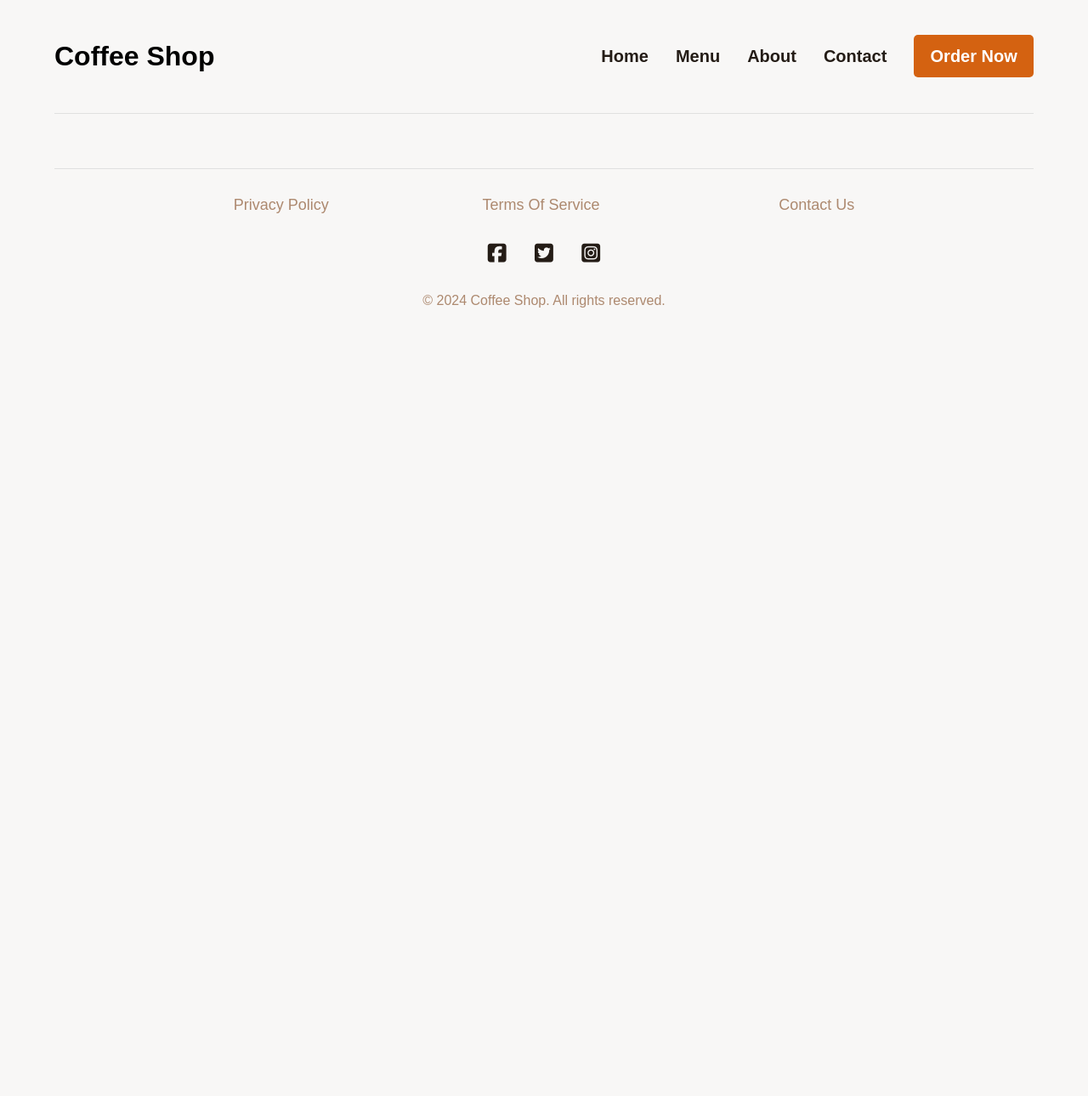
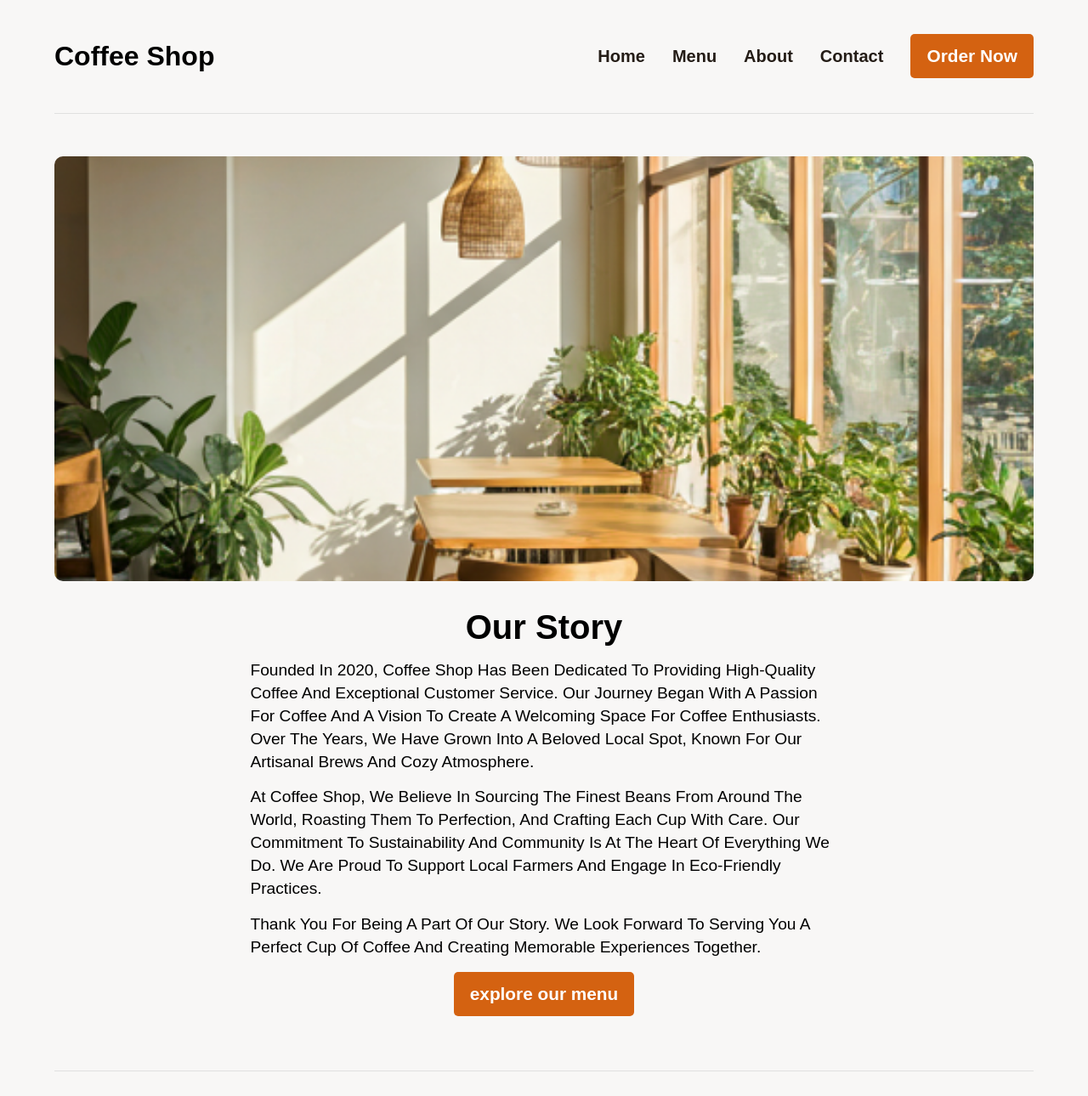
Before and after one commit to Eng-Mohamed-Raya/IP-Project, a plain HTML site: page about.html in a window 1280 px wide. Shown: the top 1290 px of the page at 85% size. Before the commit the page ends 800 px from the top, so only its background shows below. Drawn offline with Linux system fonts and the light colour scheme.

Commit message:
feat/about page

```diff
--- a/about.html
+++ b/about.html
@@ -8,13 +8,22 @@
      <link rel="stylesheet" href="https://cdnjs.cloudflare.com/ajax/libs/font-awesome/7.0.1/css/all.min.css" integrity="sha512-2SwdPD6INVrV/lHTZbO2nodKhrnDdJK9/kg2XD1r9uGqPo1cUbujc+IYdlYdEErWNu69gVcYgdxlmVmzTWnetw==" crossorigin="anonymous" referrerpolicy="no-referrer" />
     <!-- styles -->
     <link rel="stylesheet" href="css/main.css">
+    <link rel="stylesheet" href="css/about.css">
 </head>
 <body>
     <!-- header -->
     <script src="./js/header.js"></script>
-
-
-
+    <!-- about -->
+        <div class="container about-section">
+            <div class="about-img"></div>
+            <div class="about-content">
+                <h2>our story</h2>
+                <p>Founded in 2020, Coffee Shop has been dedicated to providing high-quality coffee and exceptional customer service. Our journey began with a passion for coffee and a vision to create a welcoming space for coffee enthusiasts. Over the years, we have grown into a beloved local spot, known for our artisanal brews and cozy atmosphere.</p>
+                <p>At Coffee Shop, we believe in sourcing the finest beans from around the world, roasting them to perfection, and crafting each cup with care. Our commitment to sustainability and community is at the heart of everything we do. We are proud to support local farmers and engage in eco-friendly practices.</p>
+                <p>Thank you for being a part of our story. We look forward to serving you a perfect cup of coffee and creating memorable experiences together.</p>
+                <a href="./menu.html" class="btn">explore our menu</a>
+            </div>
+        </div>
 
     <!-- footer -->
     <script src="./js/footer.js"></script>
--- /dev/null
+++ b/css/about.css
@@ -0,0 +1,46 @@
+
+.about-section{
+    margin: 50px auto;
+}
+.about-img{
+    height: 500px;
+    background-image: url(../img/about.png);
+    background-size: cover;
+    background-position: center;
+    background-repeat: no-repeat;
+    overflow: hidden;
+    border-radius: 10px;
+
+}
+.about-content{
+    width:60%;
+    margin:2rem auto;
+    display: flex;
+    flex-direction: column;
+    justify-content: center;
+    align-items: center;
+    gap: 15px;
+}
+.about-content h2{
+    text-transform: capitalize;
+    font-size: 2.5rem;
+    font-weight: 900;
+}
+.about-content p{
+    text-transform: capitalize;
+    font-size: 1.2rem;
+    font-weight: 500;
+    line-height: 1.4;
+}
+@media screen and (max-width: 900px){
+    .about-content{
+        width: 80%;
+        padding: 0 1rem;
+    }
+}
+@media screen and (max-width: 576px){
+    .about-content{
+        width: 100%;
+        text-wrap: balance;
+    }
+}
--- a/css/main.css
+++ b/css/main.css
@@ -73,13 +73,15 @@ nav ul li a:hover{
    color: var(--secondary-color);
 }
 
-nav ul li a.btn{
+.btn{
     padding: 0.9rem 1.2rem;
     background-color: var(--secondary-color);
     color: #fff;
     border-radius: 5px;
+    font-size: 1.3rem;
+    font-weight: 700;
 }
-nav ul li a.btn:hover{
+.btn:hover{
     background-color: var(--secondary-hover-color);
 }
 /* end header */
```
